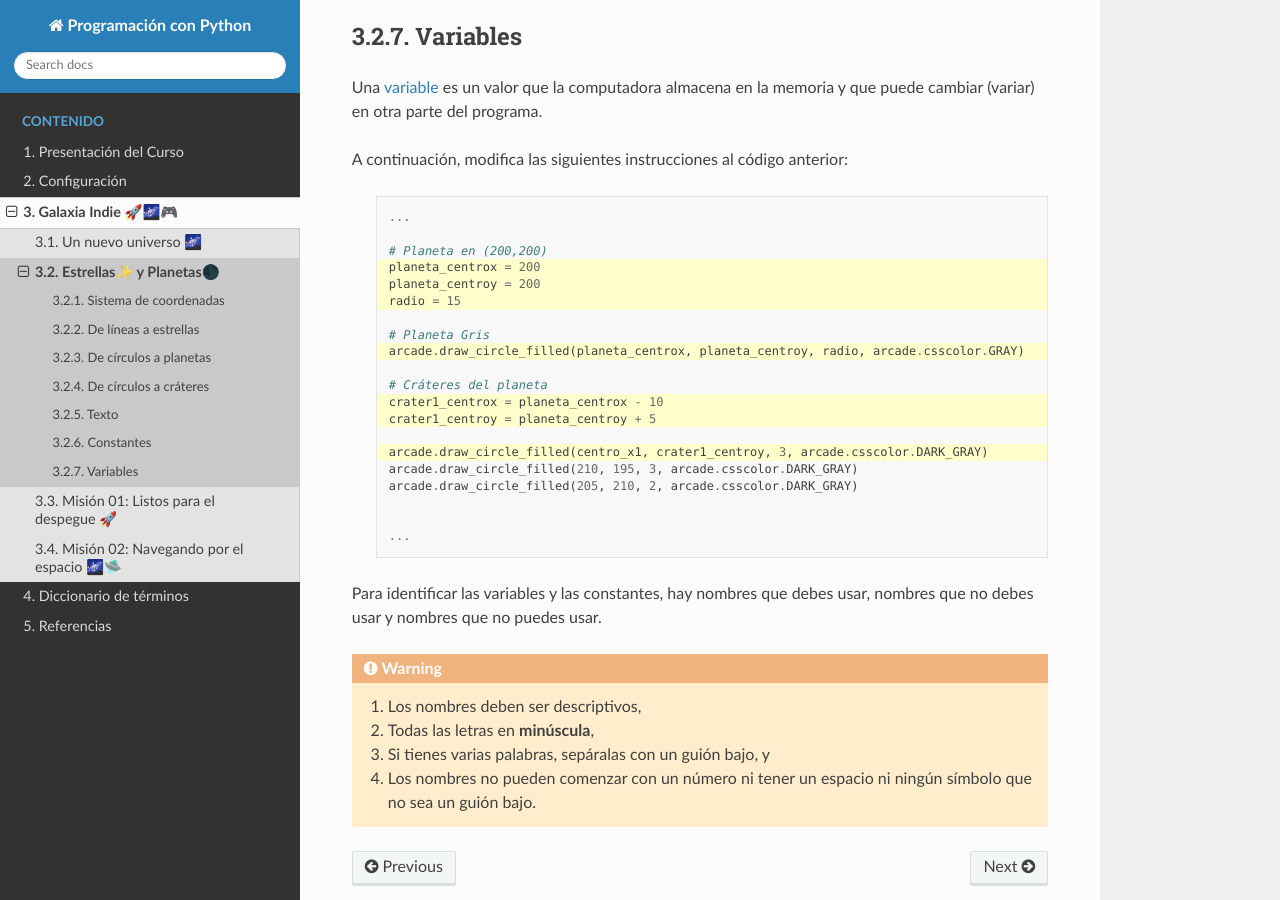
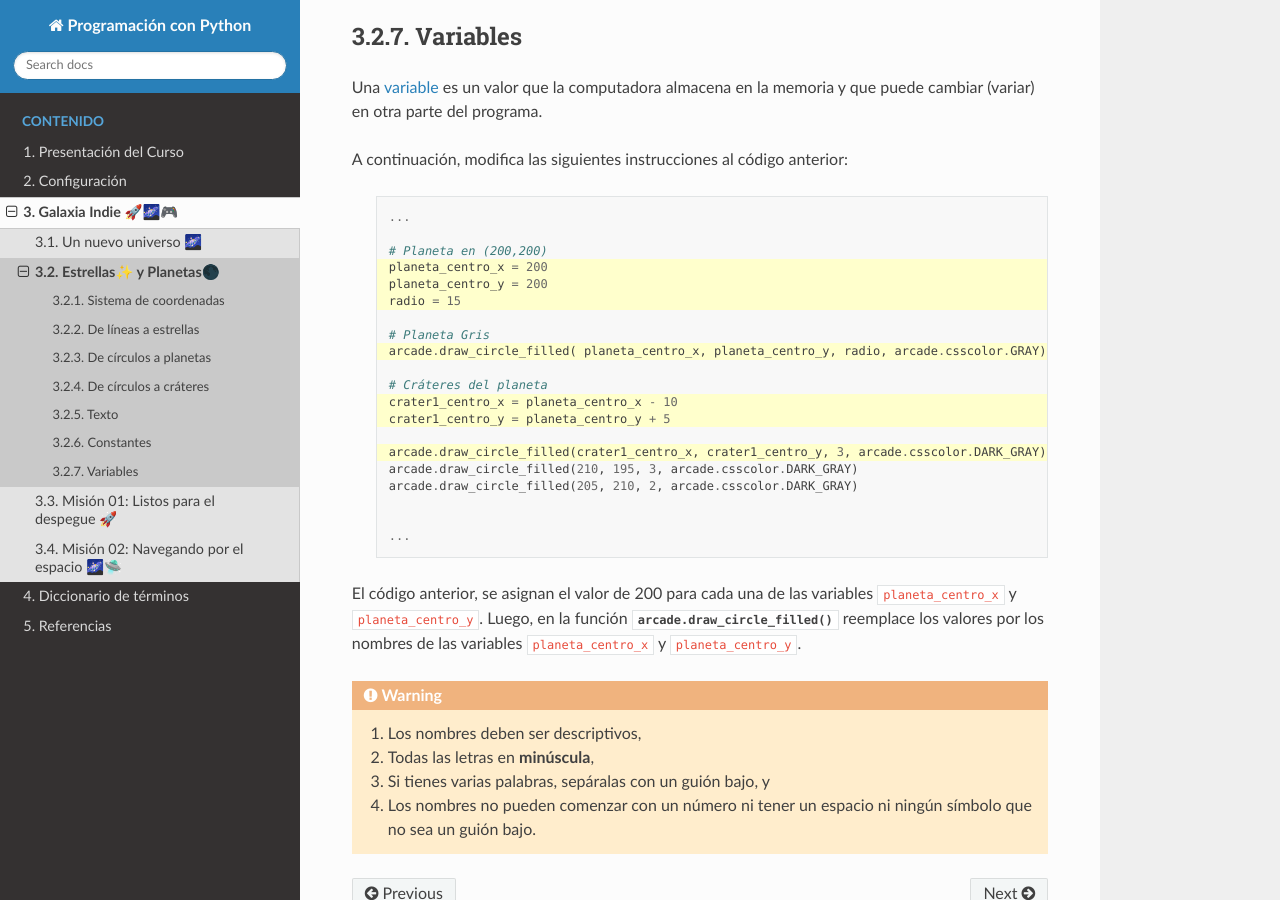
Before and after one commit to aavendan/programacion-python, a Sphinx documentation site: the page built from docs/source/sesiones/sesion02.rst, in a window 1280 px wide and 900 px high, scrolled down 5433 px. Built offline with Sphinx 7.4.7 and the Read the Docs theme 3.1.0, drawn with Linux system fonts in a browser that asks for light colours.

Commit message:
rewording vars

```diff
--- a/docs/source/sesiones/sesion02.rst
+++ b/docs/source/sesiones/sesion02.rst
@@ -297,28 +297,29 @@
     ...
 
     # Planeta en (200,200)
-    planeta_centrox = 200
-    planeta_centroy = 200
+    planeta_centro_x = 200
+    planeta_centro_y = 200
     radio = 15
 
     # Planeta Gris
-    arcade.draw_circle_filled(planeta_centrox, planeta_centroy, radio, arcade.csscolor.GRAY)
+    arcade.draw_circle_filled( planeta_centro_x, planeta_centro_y, radio, arcade.csscolor.GRAY)
 
     # Cráteres del planeta
-    crater1_centrox = planeta_centrox - 10
-    crater1_centroy = planeta_centroy + 5
+    crater1_centro_x = planeta_centro_x - 10
+    crater1_centro_y = planeta_centro_y + 5
 
-    arcade.draw_circle_filled(centro_x1, crater1_centroy, 3, arcade.csscolor.DARK_GRAY)
+    arcade.draw_circle_filled(crater1_centro_x, crater1_centro_y, 3, arcade.csscolor.DARK_GRAY)
     arcade.draw_circle_filled(210, 195, 3, arcade.csscolor.DARK_GRAY)
     arcade.draw_circle_filled(205, 210, 2, arcade.csscolor.DARK_GRAY)
 
 
     ...
 
-
-
-Para identificar las variables y las constantes, hay nombres que debes usar,
-nombres que no debes usar y nombres que no puedes usar.
+El código anterior, se asignan el valor de 200 para cada una de
+las variables ``planeta_centro_x`` y ``planeta_centro_y``.
+Luego, en la función :py:func:`arcade.draw_circle_filled()`
+reemplace los valores por los nombres de las variables ``planeta_centro_x``
+y ``planeta_centro_y``.
 
 .. warning::
 
```
